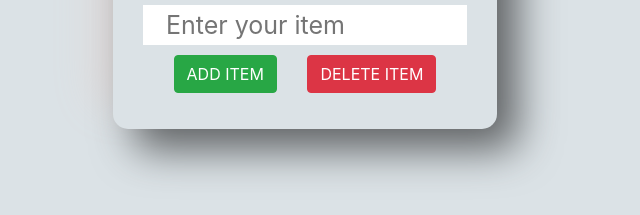
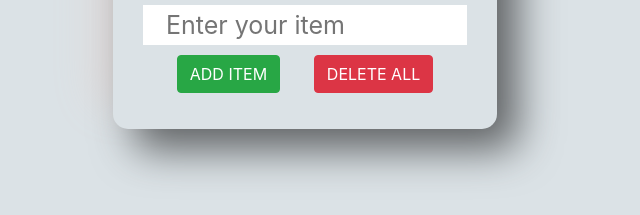
Before and after one commit to rayyanali00/TodoApp, a plain HTML site: page index.html in a window 1280 px wide. Shown: the part 201-416 px from the top of the page, 335-975 px from the left. Drawn offline with nearby package versions, Linux system fonts and the light colour scheme.

Commit message:
Update index.html

```diff
--- a/index.html
+++ b/index.html
@@ -17,7 +17,7 @@
         <input type="text" id="input" placeholder="Enter your item">
         <div class="btn-container w-100">
         <button class="btn btn-success" onclick="addItem()">ADD ITEM</button>
-        <button type="button" class="btn btn-danger delAll" onclick="deleteAll()">DELETE ITEM</button>
+        <button type="button" class="btn btn-danger delAll" onclick="deleteAll()">DELETE ALL</button>
     </div>
     <div class="list-container">
         <ul id="list">
```
